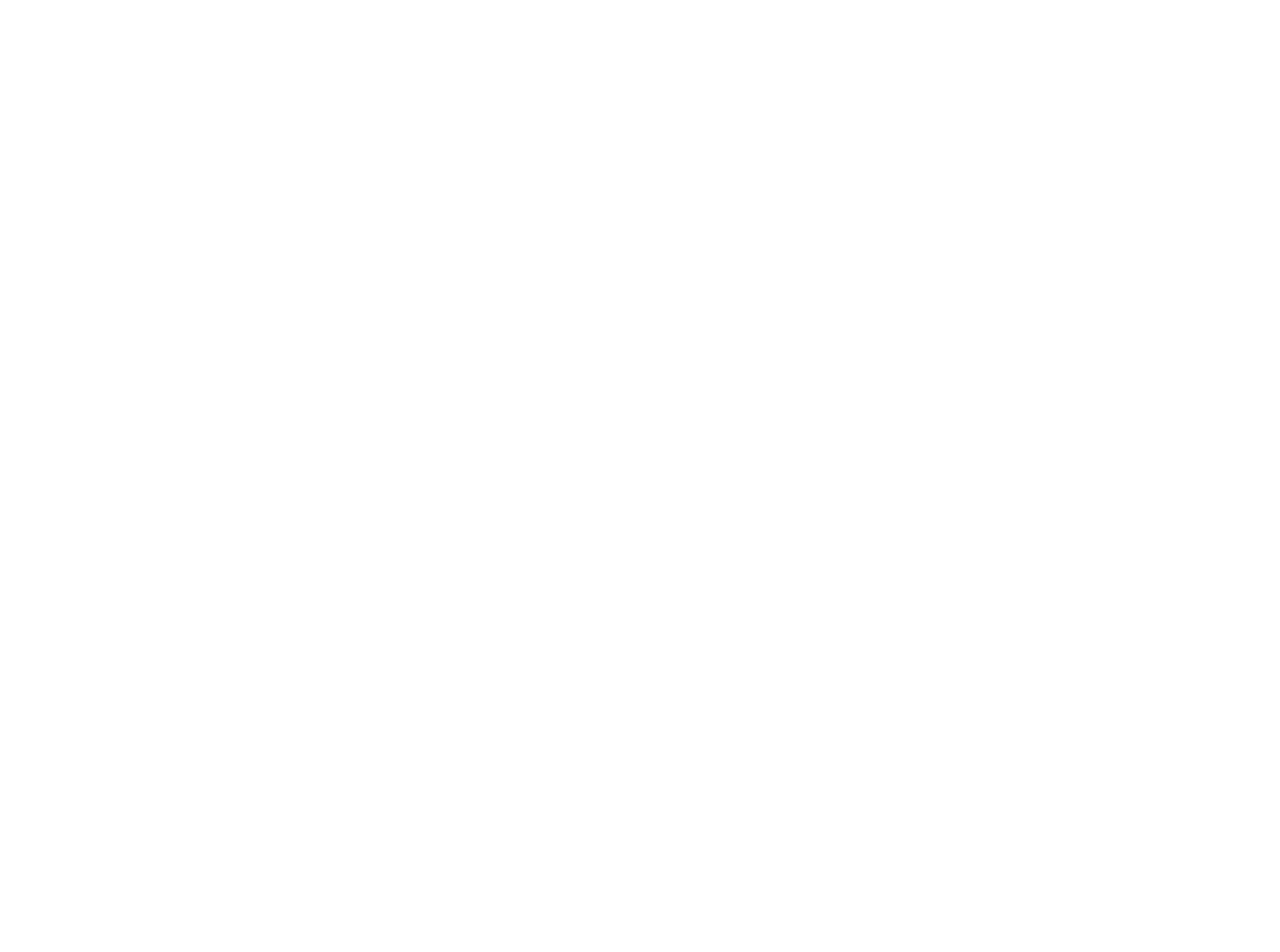
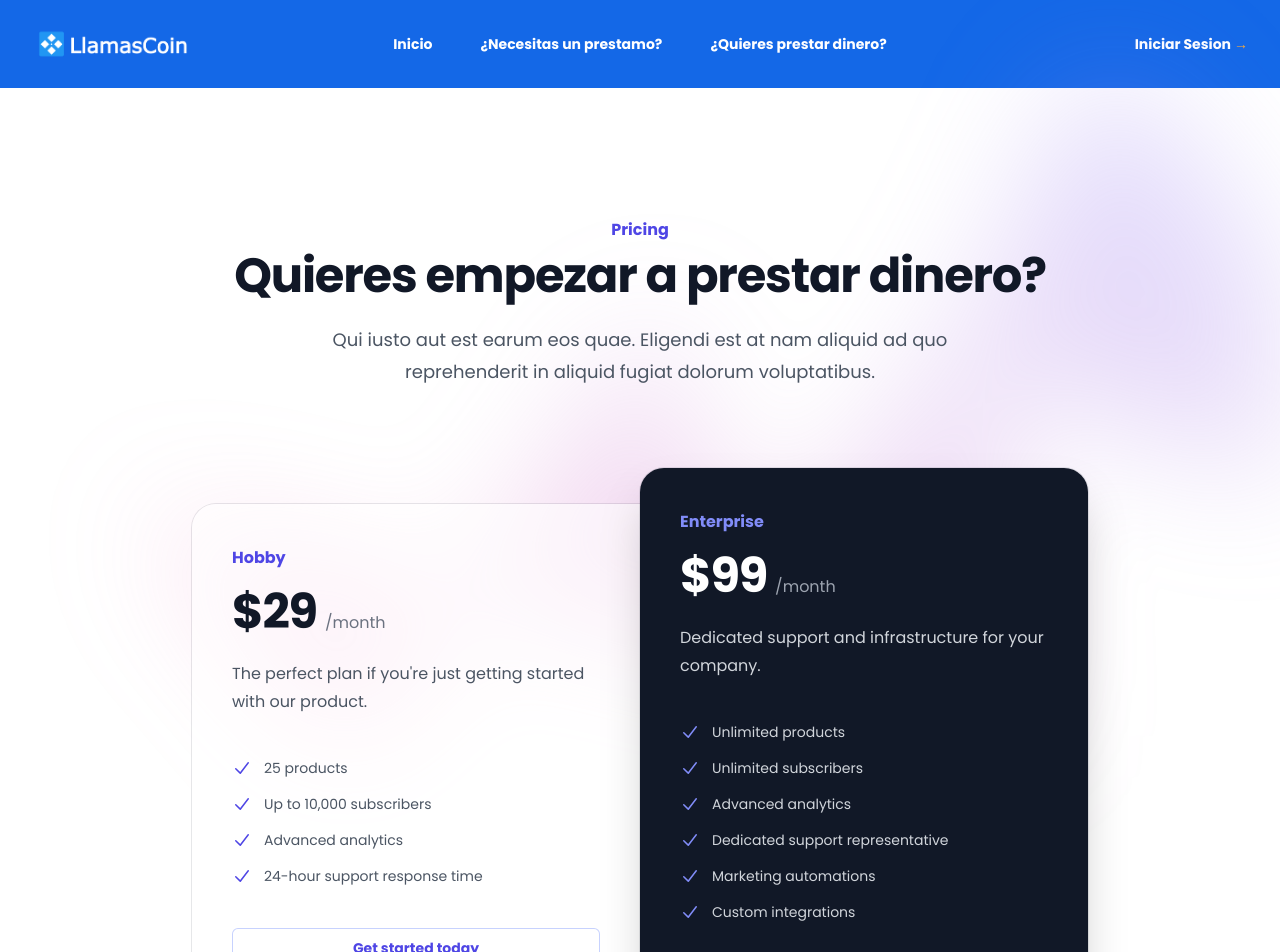
Before and after one commit to metodosformalesds/t6_mfds_2024, a React (Vite) app in the folder llamascoin_ui/: page /subscription in a window 1280 px wide. Before the commit this address had no page. Shown: the top 952 px of the page. Before the commit the page ends 800 px from the top, so only its background shows below. Built offline with nearby package versions, Linux system fonts and the light colour scheme; a web font is replaced by a local one.

Commit message:
Subscription Page

```diff
--- a/llamascoin_ui/src/App.jsx
+++ b/llamascoin_ui/src/App.jsx
@@ -4,6 +4,7 @@ import Layout from "./components/Layout";
 import LandingPage from "./pages/LandingPage";
 import RegisterPage from "./pages/RegisterPage";
 import LoginPage from "./pages/LoginPage";
+import Subscription from "./pages/Subscription";
 
 const App = () => {
   return (
@@ -13,8 +14,8 @@ const App = () => {
           <Route path="/" element={<LandingPage />} />
           <Route path="/login" element={<LoginPage/>}/>
           <Route path="/register" element={<RegisterPage />} />
+          <Route path="/subscription" element={<Subscription />} />
         </Routes>
-
     </Router>
   );
 };
--- a/llamascoin_ui/src/components/Navbar.jsx
+++ b/llamascoin_ui/src/components/Navbar.jsx
@@ -59,7 +59,7 @@ export default function Navbar() {
           <a href="#" className="text-sm font-semibold leading-8 text-white">
             ¿Necesitas un prestamo?
           </a>
-          <a href="#" className="text-sm font-semibold leading-8 text-white">
+          <a href="/subscription" className="text-sm font-semibold leading-8 text-white">
             ¿Quieres prestar dinero?
           </a>
         </PopoverGroup>
--- /dev/null
+++ b/llamascoin_ui/src/pages/Subscription.jsx
@@ -0,0 +1,135 @@
+
+import { CheckIcon } from '@heroicons/react/20/solid'
+import React from "react";
+import Layout from "../components/Layout";
+
+const tiers = [
+  {
+    name: 'Hobby',
+    id: 'tier-hobby',
+    href: '#',
+    priceMonthly: '$29',
+    description: "The perfect plan if you're just getting started with our product.",
+    features: ['25 products', 'Up to 10,000 subscribers', 'Advanced analytics', '24-hour support response time'],
+    featured: false,
+  },
+  {
+    name: 'Enterprise',
+    id: 'tier-enterprise',
+    href: '#',
+    priceMonthly: '$99',
+    description: 'Dedicated support and infrastructure for your company.',
+    features: [
+      'Unlimited products',
+      'Unlimited subscribers',
+      'Advanced analytics',
+      'Dedicated support representative',
+      'Marketing automations',
+      'Custom integrations',
+    ],
+    featured: true,
+  },
+]
+
+function classNames(...classes) {
+  return classes.filter(Boolean).join(' ')
+}
+
+const Subscription = () => {
+  return (
+    <Layout>
+     <div className="relative isolate bg-white px-6 py-24 sm:py-32 lg:px-8">
+      <div aria-hidden="true" className="absolute inset-x-0 -top-3 -z-10 transform-gpu overflow-hidden px-36 blur-3xl">
+        <div
+          style={{
+            clipPath:
+              'polygon(74.1% 44.1%, 100% 61.6%, 97.5% 26.9%, 85.5% 0.1%, 80.7% 2%, 72.5% 32.5%, 60.2% 62.4%, 52.4% 68.1%, 47.5% 58.3%, 45.2% 34.5%, 27.5% 76.7%, 0.1% 64.9%, 17.9% 100%, 27.6% 76.8%, 76.1% 97.7%, 74.1% 44.1%)',
+          }}
+          className="mx-auto aspect-[1155/678] w-[72.1875rem] bg-gradient-to-tr from-[#ff80b5] to-[#9089fc] opacity-30"
+        />
+      </div>
+      <div className="mx-auto max-w-2xl text-center lg:max-w-4xl">
+        <h2 className="text-base font-semibold leading-7 text-indigo-600">Pricing</h2>
+        <p className="mt-2 text-4xl font-bold tracking-tight text-gray-900 sm:text-5xl">
+            Quieres empezar a prestar dinero?
+        </p>
+      </div>
+      <p className="mx-auto mt-6 max-w-2xl text-center text-lg leading-8 text-gray-600">
+        Qui iusto aut est earum eos quae. Eligendi est at nam aliquid ad quo reprehenderit in aliquid fugiat dolorum
+        voluptatibus.
+      </p>
+      <div className="mx-auto mt-16 grid max-w-lg grid-cols-1 items-center gap-y-6 sm:mt-20 sm:gap-y-0 lg:max-w-4xl lg:grid-cols-2">
+        {tiers.map((tier, tierIdx) => (
+          <div
+            key={tier.id}
+            className={classNames(
+              tier.featured ? 'relative bg-gray-900 shadow-2xl' : 'bg-white/60 sm:mx-8 lg:mx-0',
+              tier.featured
+                ? ''
+                : tierIdx === 0
+                  ? 'rounded-t-3xl sm:rounded-b-none lg:rounded-bl-3xl lg:rounded-tr-none'
+                  : 'sm:rounded-t-none lg:rounded-bl-none lg:rounded-tr-3xl',
+              'rounded-3xl p-8 ring-1 ring-gray-900/10 sm:p-10',
+            )}
+          >
+            <h3
+              id={tier.id}
+              className={classNames(
+                tier.featured ? 'text-indigo-400' : 'text-indigo-600',
+                'text-base font-semibold leading-7',
+              )}
+            >
+              {tier.name}
+            </h3>
+            <p className="mt-4 flex items-baseline gap-x-2">
+              <span
+                className={classNames(
+                  tier.featured ? 'text-white' : 'text-gray-900',
+                  'text-5xl font-bold tracking-tight',
+                )}
+              >
+                {tier.priceMonthly}
+              </span>
+              <span className={classNames(tier.featured ? 'text-gray-400' : 'text-gray-500', 'text-base')}>/month</span>
+            </p>
+            <p className={classNames(tier.featured ? 'text-gray-300' : 'text-gray-600', 'mt-6 text-base leading-7')}>
+              {tier.description}
+            </p>
+            <ul
+              role="list"
+              className={classNames(
+                tier.featured ? 'text-gray-300' : 'text-gray-600',
+                'mt-8 space-y-3 text-sm leading-6 sm:mt-10',
+              )}
+            >
+              {tier.features.map((feature) => (
+                <li key={feature} className="flex gap-x-3">
+                  <CheckIcon
+                    aria-hidden="true"
+                    className={classNames(tier.featured ? 'text-indigo-400' : 'text-indigo-600', 'h-6 w-5 flex-none')}
+                  />
+                  {feature}
+                </li>
+              ))}
+            </ul>
+            <a
+              href={tier.href}
+              aria-describedby={tier.id}
+              className={classNames(
+                tier.featured
+                  ? 'bg-indigo-500 text-white shadow-sm hover:bg-indigo-400 focus-visible:outline-indigo-500'
+                  : 'text-indigo-600 ring-1 ring-inset ring-indigo-200 hover:ring-indigo-300 focus-visible:outline-indigo-600',
+                'mt-8 block rounded-md px-3.5 py-2.5 text-center text-sm font-semibold focus-visible:outline focus-visible:outline-2 focus-visible:outline-offset-2 sm:mt-10',
+              )}
+            >
+              Get started today
+            </a>
+          </div>
+        ))}
+      </div>
+    </div>
+    </Layout>
+  );
+};
+
+export default Subscription;
```
